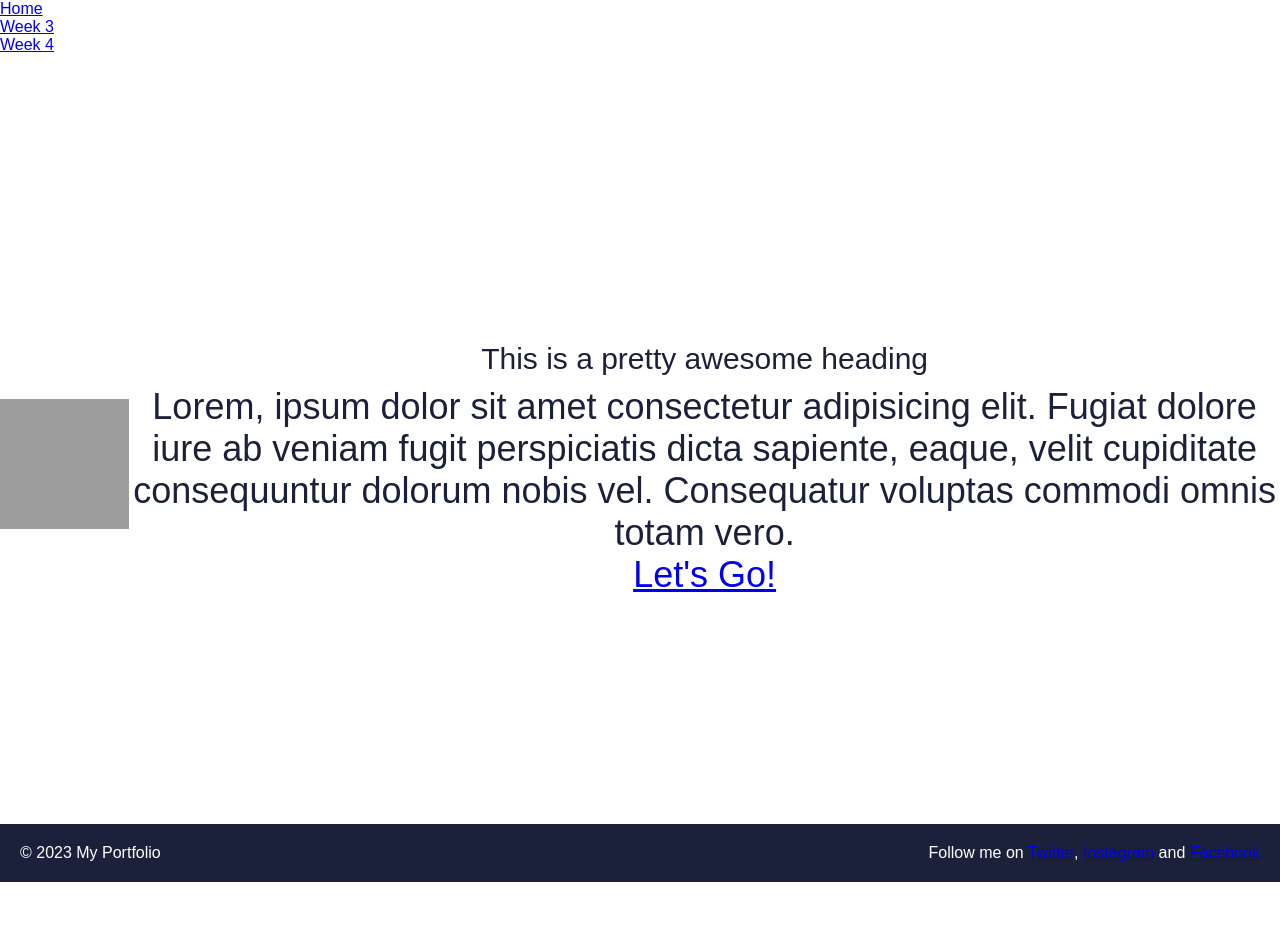
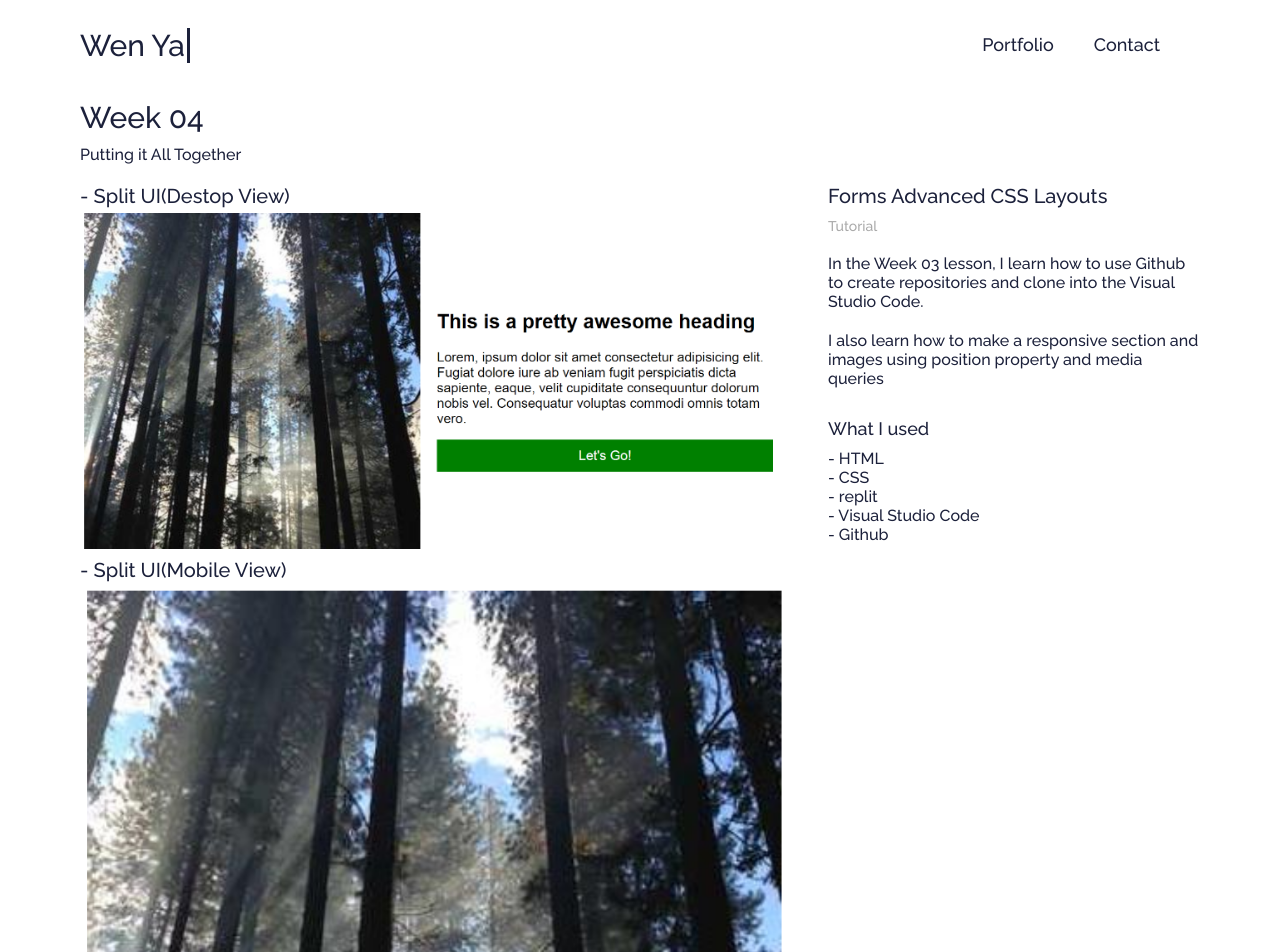
Before and after one commit to xuewenya/MyDevBlog, a plain HTML site: page html/week04.html in a window 1280 px wide. Shown: the top 952 px of the page. Before the commit the page ends 882 px from the top, so only its background shows below. Drawn offline with Linux system fonts and the light colour scheme; files that its build step writes are made by us from their sources; grey boxes are pictures that could not be loaded.

Commit message:
update week04 page

```diff
--- a/html/week04.html
+++ b/html/week04.html
@@ -1,44 +1,90 @@
 <!DOCTYPE html>
-<html>
+<html lang="en">
 <head>
-    <meta charset="utf-8" />
-    <meta name="viewport" content="width=device-width" />
-    <title>Week 04</title>
-    <link rel="stylesheet" href="style.css">
+    <meta charset="UTF-8">
+    <meta name="viewport" content="width=device-width, initial-scale=1.0">
+    <title>Week04</title>
+    <!-- CSS -->
+    <link rel="stylesheet" href="../css/style.css" />
+
+    <!-- GOOGLE FONT -->
+    <link rel="preconnect" href="https://fonts.googleapis.com" />
+    <link rel="preconnect" href="https://fonts.gstatic.com" crossorigin />
+    <link
+      href="https://fonts.googleapis.com/css2?family=Poppins&family=Raleway:wght@100;200;300;500&display=swap"
+      rel="stylesheet"
+    />
+
+    <!-- FA-BRANDS -->
+    <link
+      rel="stylesheet"
+      href="https://cdnjs.cloudflare.com/ajax/libs/font-awesome/6.1.1/css/all.min.css"
+    />
 </head>
-
 <body>
+    <header>
+        <div class="logo">
+          <a href="../index.html">
+            <p>Wen Ya<span class="logo-cursor">&nbsp;</span></p>
+          </a>
+        </div>
+        <div class="hamburger" id="hamburger" data-visible="true">
+          <a href="#" onclick="toggle()"><i class="fa-solid fa-bars"></i></a>
+        </div>
         <nav>
-        <ul>
-          <li><a href="index.html">Home</a></li>
-          <li><a href="week03.html">Week 3</a></li>
-          <li><a href="week04.html">Week 4</a></li>
+          <ul class="menu" id="menu" data-visible="false">
+            <li>
+              <a href="../portfolio.html">Portfolio</a>
+            </li>
+            <li>
+                <a href="../contact.html">Contact</a>
+            </li>
           </ul>
         </nav>
-    <section class="container">
-      <div class="split image">
-        <img src="https://picsum.photos/400/400">
+      </header>
+      <main>
+        <div class="works">
+          <h2>Week 04</h2>
+          <p>Putting it All Together</p>
         </div>
-      <div class="split content">
-        <h2>This is a pretty awesome heading</h2>
-        <p>
-          Lorem, ipsum dolor sit amet consectetur adipisicing elit. Fugiat
-          dolore iure ab veniam fugit perspiciatis dicta sapiente, eaque, velit
-          cupiditate consequuntur dolorum nobis vel. Consequatur voluptas
-          commodi omnis totam vero.
-        </p>
-        <a href="#" class="button">Let's Go!</a>
+
+        <section class="work-container">
+          <div class="work-row">
+            <div class="img-col">
+              <h3>- Split UI(Destop View)</h3>
+              <img src="../image/week04/image1.1.png" alt="image" />
+              <h3>- Split UI(Mobile View)</h3>
+              <img src="../image/week04/image1.2.png" alt="image" />
+              <h3>- Responsive Image(Destop View)</h3>
+              <img src="../image/week04/image2.1.png" alt="image" />
+              <h3>- responsive Image(Mobile View)</h3>
+              <img src="../image/week04/image2.2.png" alt="image" />
+            </div>
+            <div class="text-col">
+              <h3>Forms Advanced CSS Layouts</h3>
+              <p class="change-color">Tutorial</p>
+              <p>In the Week 03 lesson, I learn how to use Github to create repositories and clone into the Visual Studio Code.</p>
+              <p>I also learn how to make a responsive section and images using position property and media queries</p>
+              <h4>What I used</h4>
+              <p>- HTML</br>- CSS</br>- replit</br>- Visual Studio Code</br>- Github</p>
+            </div>
           </div>
         </section>
+
+
+      </main>
       <footer>
-        <div>
-          <p>&copy; 2023 My Portfolio</p>
+        <div class="footer-text">
+          <p>© Copyright 2024 XUE WEN YA</p>
         </div>
+        <div class="footer-social">
+          <a href="https://www.facebook.com/xuewenya/"><i class="fa-brands fa-facebook-f"></i></a>
+          <a href="https://www.instagram.com/wenya0326/"><i class="fa-brands fa-instagram"></i></a>
+          <a href="https://chatwith.io/s/wen-ya"><i class="fa-brands fa-whatsapp"></i></i></a>
+          <a href="mailto:s10262410@connect.np.edu.sg"><i class="fa-regular fa-envelope"></i></a>
+        </div>
+      </footer>
+      <script src="../js/script.js"></script>
 
-        <div>
-          <p>Follow me on <a href="#">Twitter</a>, <a href="#">Instagram</a> and <a href="#">Facebook</a></p>
-        </div>
-
-      </footer>
 </body>
 </html>
```
Also changed, not shown: portfolio.html (+6 -6 lines), image/week04/image1.1.png (added), image/week04/image1.2.png (added), image/week04/image2.1.png (added), image/week04/image2.2.png (added). Lines whose indentation alone changed are shown as unchanged.
